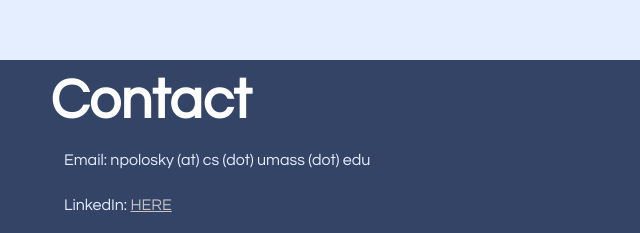
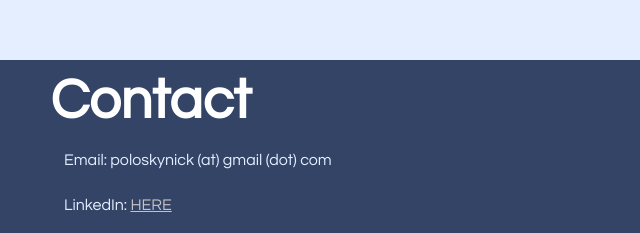
Before and after one commit to npolosky/npolosky.github.io, a plain HTML site: page index.html in a window 1280 px wide. Shown: the part 3367-3600 px from the top of the page, 0-640 px from the left. Drawn offline with Linux system fonts and the light colour scheme.

Commit message:
Uppdated Contact email

```diff
--- a/index.html
+++ b/index.html
@@ -151,7 +151,7 @@ Released   : 20140215
 	</div>
 	<div id="contactPage" class="subpage-wrapperBlue">
 		<div id="email">
-			<p>Email: npolosky (at) cs (dot) umass (dot) edu</p>
+			<p>Email: poloskynick (at) gmail (dot) com</p>
 		</div>
 		<div id="linkedin">
 			<p>LinkedIn: <a href="https://www.linkedin.com/in/nicholas-polosky-131222b4/" target="_blank">HERE</a></p>
```
